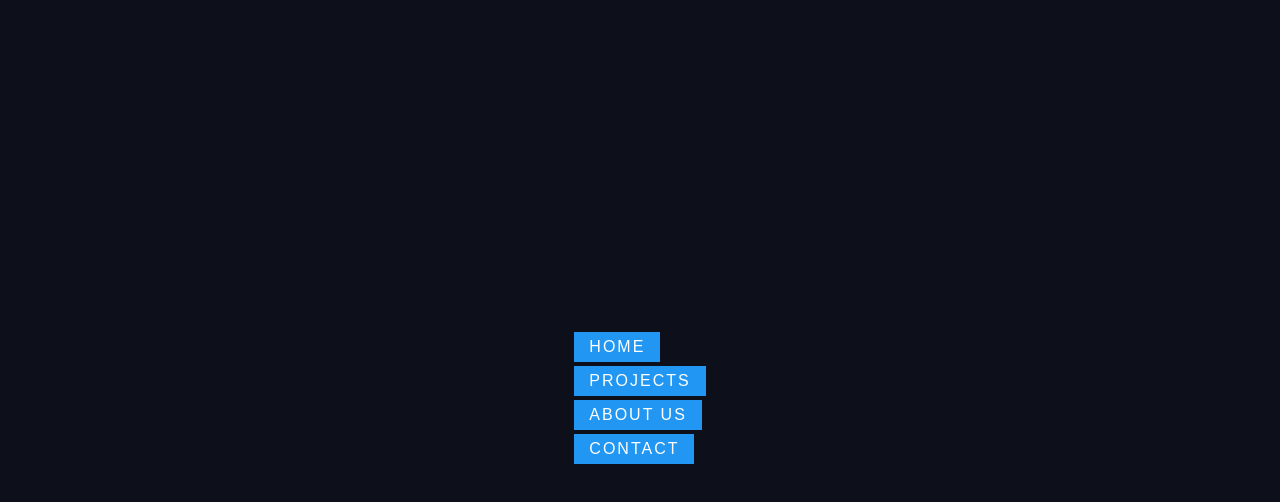
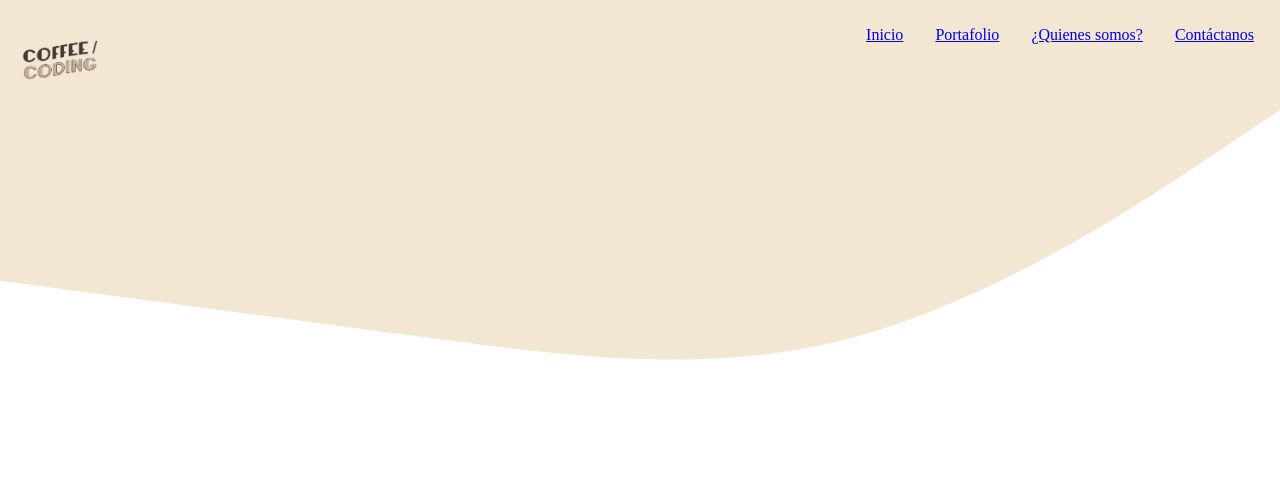
Before and after one commit to KevinDuenas/cnc-landing, a plain HTML site: page index.html in a window 1280 px wide. Drawn offline with Linux system fonts and the light colour scheme; a web font is replaced by a local one.

Commit message:
First Design

```diff
--- a/index.html
+++ b/index.html
@@ -8,11 +8,25 @@
   </head>
 
   <body>
-    <ul>
-      <li data-text="Home"><a href="#">Home</a></li>
-      <li data-text="Projects"><a href="#">Projects</a></li>
-      <li data-text="AboutUs"><a href="#">About us</a></li>
-      <li data-text="Contact"><a href="#">Contact</a></li>
-    </ul>
+    <header>
+      <img src="cncLogo.png" width="120" height="120" />
+      <nav class="navbar">
+        <ul>
+          <li><a href="#">Inicio</a></li>
+          <li><a href="#">Portafolio</a></li>
+          <li><a href="#">¿Quienes somos?</a></li>
+          <li><a href="#">Contáctanos</a></li>
+        </ul>
+      </nav>
+    </header>
+    <main>
+      <svg xmlns="http://www.w3.org/2000/svg" viewBox="0 0 1440 320">
+        <path
+          fill="#F3E6D2"
+          fill-opacity="1"
+          d="M0,192L80,202.7C160,213,320,235,480,256C640,277,800,299,960,256C1120,213,1280,107,1360,53.3L1440,0L1440,0L1360,0C1280,0,1120,0,960,0C800,0,640,0,480,0C320,0,160,0,80,0L0,0Z"
+        ></path>
+      </svg>
+    </main>
   </body>
 </html>
--- a/styles.css
+++ b/styles.css
@@ -1,95 +1,33 @@
-@import url("https://fonts.googleapis.com/css2?family=Popins:100,200,300,400,500,600,700,800,900&display=swap");
-
-* {
+body {
   margin: 0;
-  padding: 0;
-  font-family: "Poppins", sans-serif;
 }
 
-body {
+header {
   display: flex;
-  justify-content: center;
-  align-items: center;
-  min-height: 100vh;
-  background-color: #0d0f1b;
-  overflow: hidden;
+  justify-content: space-between;
+  width: 100%;
+  height: 110px;
+  background-color: #f3e6d2;
+  position: fixed;
+  top: 0;
 }
 
-ul {
-  position: relative;
-  display: flex;
-  flex-direction: column;
+.navbar {
+  margin: 10px;
 }
 
-ul li {
+.navbar ul {
+  display: flex;
+}
+
+.navbar li {
   list-style: none;
 }
 
-ul li:before {
-  content: attr(data-text);
-  position: absolute;
-  top: 50%;
-  left: 50%;
-  transform: translate(-50%, -50%);
-  color: #fff;
-  font-size: 6em;
-  font-weight: 700;
-  pointer-events: none;
-  opacity: 0;
-  letter-spacing: 20px;
-  transition: 0.5s;
-  white-space: normal;
+.navbar li a {
+  padding: 1rem;
 }
 
-ul li:hover:before {
-  opacity: 0.05;
-  letter-spacing: 0px;
+main {
+  margin-top: 110px;
 }
-
-ul li a {
-  position: relative;
-  display: inline-block;
-  padding: 6px 15px;
-  text-decoration: none;
-  background-color: #2196f3;
-  color: #fff;
-  text-transform: uppercase;
-  letter-spacing: 2px;
-  overflow: hidden;
-  transition: 0.5s;
-  z-index: 1;
-}
-
-ul:hover li a {
-  opacity: 0;
-}
-
-ul li a:hover {
-  transform: scale(1.4);
-  z-index: 1000;
-  background: #ff3f81;
-  opacity: 1;
-}
-
-ul li a:before {
-  content: "";
-  position: absolute;
-  top: 0;
-  left: -100px;
-  width: 80px;
-  height: 100%;
-  background: linear-gradient(
-    90deg,
-    transparent,
-    rgba(255, 255, 255, 0.8),
-    transparent
-  );
-  transform: skewX(35deg);
-  transition: 0s;
-}
-
-ul li a:hover::before {
-  left: calc(100% + 100px);
-  transition: 0.5s;
-  transition-delay: 0.2s;
-}
```
Also changed, not shown: cncLogo.png (added).
